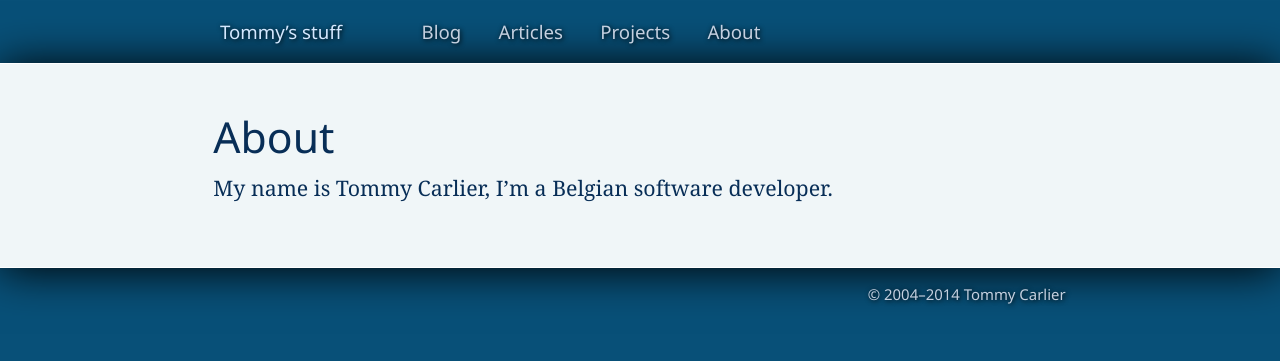
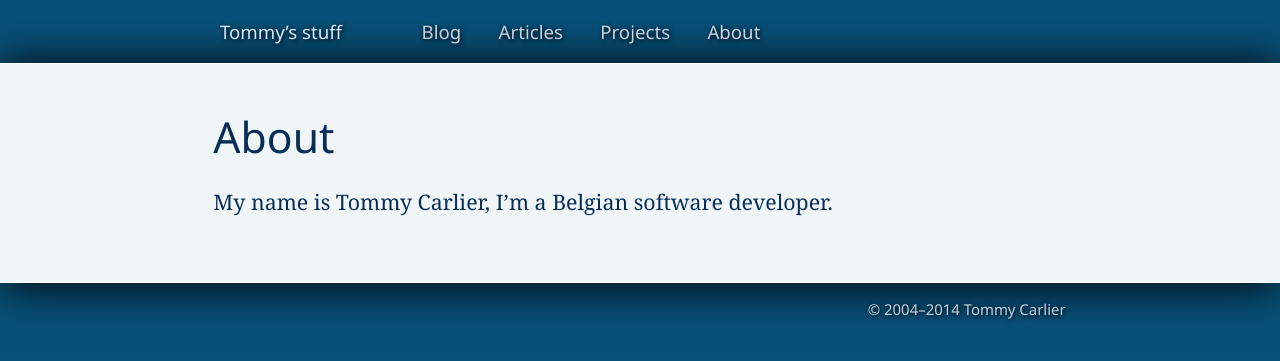
Before and after one commit to tommy-carlier/www.tcx.be, a Jekyll site: the page built from about/index.md, in a window 1280 px wide. Shown: the top 361 px of the page. Built offline with Jekyll 4.4.1, drawn with Linux system fonts in a browser that asks for light colours.

Commit message:
Small change to layout of first paragraph after an H1

```diff
--- a/assets/site.sass
+++ b/assets/site.sass
@@ -83,7 +83,6 @@ h2
   font-size: 150%
 
 h1 + h2,
-h1 + p,
 h2 + p
   margin-top: 0.3em
 
```
